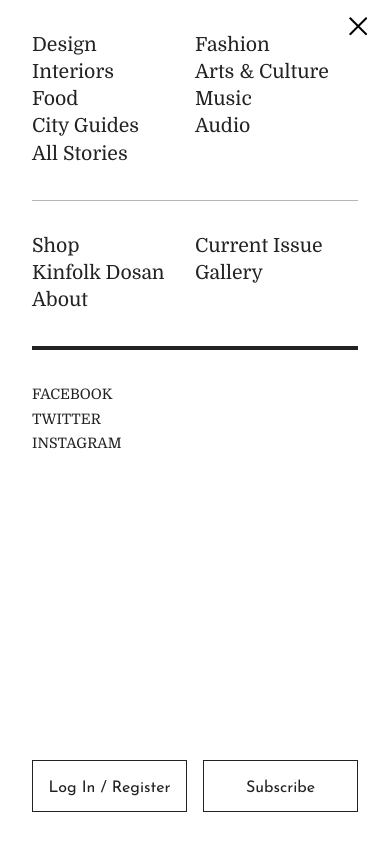
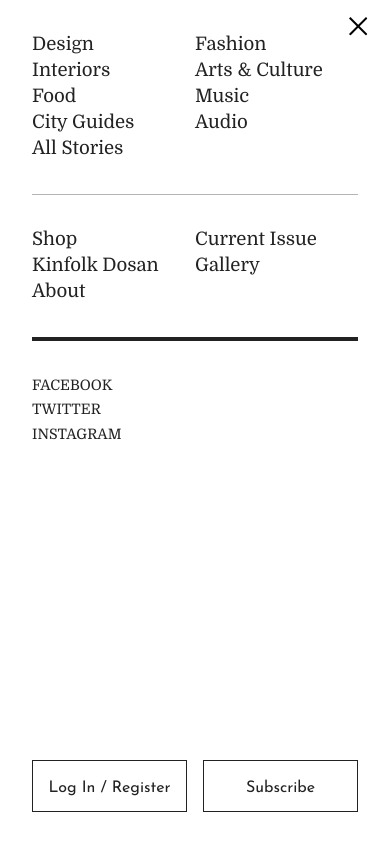
Before and after one commit to labait/laba_biennio2_20202021_kinfolk, a website: page index.html in a window 390 px wide. Both pictures are taken after a click on the element 286 px from the left and 66 px from the top of the page. Shown: the top 843 px of the page. Drawn offline with Linux system fonts and the light colour scheme.

Commit message:
changed font

```diff
--- a/css/index.css
+++ b/css/index.css
@@ -489,7 +489,7 @@
     width: 50%;
   }
   .off-canvas .menu a {
-    font-size: 2.3vh;
+    font-size: 2.2vh;
   }
 
   .link--button {
```
